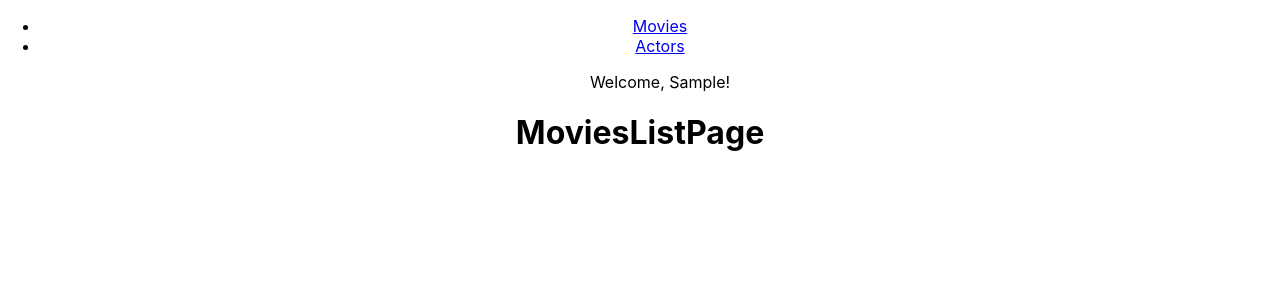
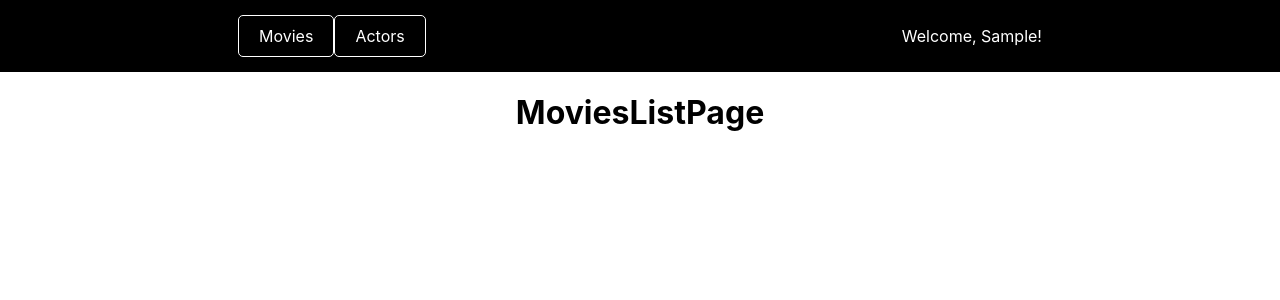
Before and after one commit to avilla13/React-Movies, a React (Create React App) app: page / in a window 1280 px wide. Both pictures are taken after typing "Sample" into the empty fields and a click on the button "Sign In". Shown: the top 300 px of the page. Built offline with nearby package versions, Linux system fonts and the light colour scheme.

Commit message:
Add and style with NavBar.css

```diff
--- /dev/null
+++ b/src/components/NavBar/NavBar.css
@@ -0,0 +1,31 @@
+.navbar {
+    padding: 10px 0;
+    background-color: black;
+    color: white;
+    display: flex;
+    justify-content: center;
+    align-items: center;
+}
+.navbar-menu {
+    display: flex;
+    justify-content: space-around;
+    align-items: center;
+    width: 100%;
+}
+.navbar-items {
+    display: flex;
+    list-style: none;
+    padding: 0;
+    margin: 0;
+}
+.navbar-items li a {
+    text-decoration: none;
+    color: white;
+    padding: 10px 20px;
+    border: 1px solid white;
+    border-radius: 5px;
+}
+.navbar-items li a:hover {
+    background-color: white;
+    color: black;
+}
--- a/src/components/NavBar/NavBar.jsx
+++ b/src/components/NavBar/NavBar.jsx
@@ -1,4 +1,5 @@
-import { Link } from "react-router-dom"
+import { Link } from "react-router-dom";
+import './NavBar.css';
 
 export default function NavBar({ user }) {
   return (
@@ -11,8 +12,8 @@ export default function NavBar({ user }) {
           <li>
             <Link to="/actors" >Actors</Link>
           </li>
-          <p>Welcome, {user.username}!</p>
         </ul>
+        <p>Welcome, {user.username}!</p>
       </div>
     </nav>
   )
```
